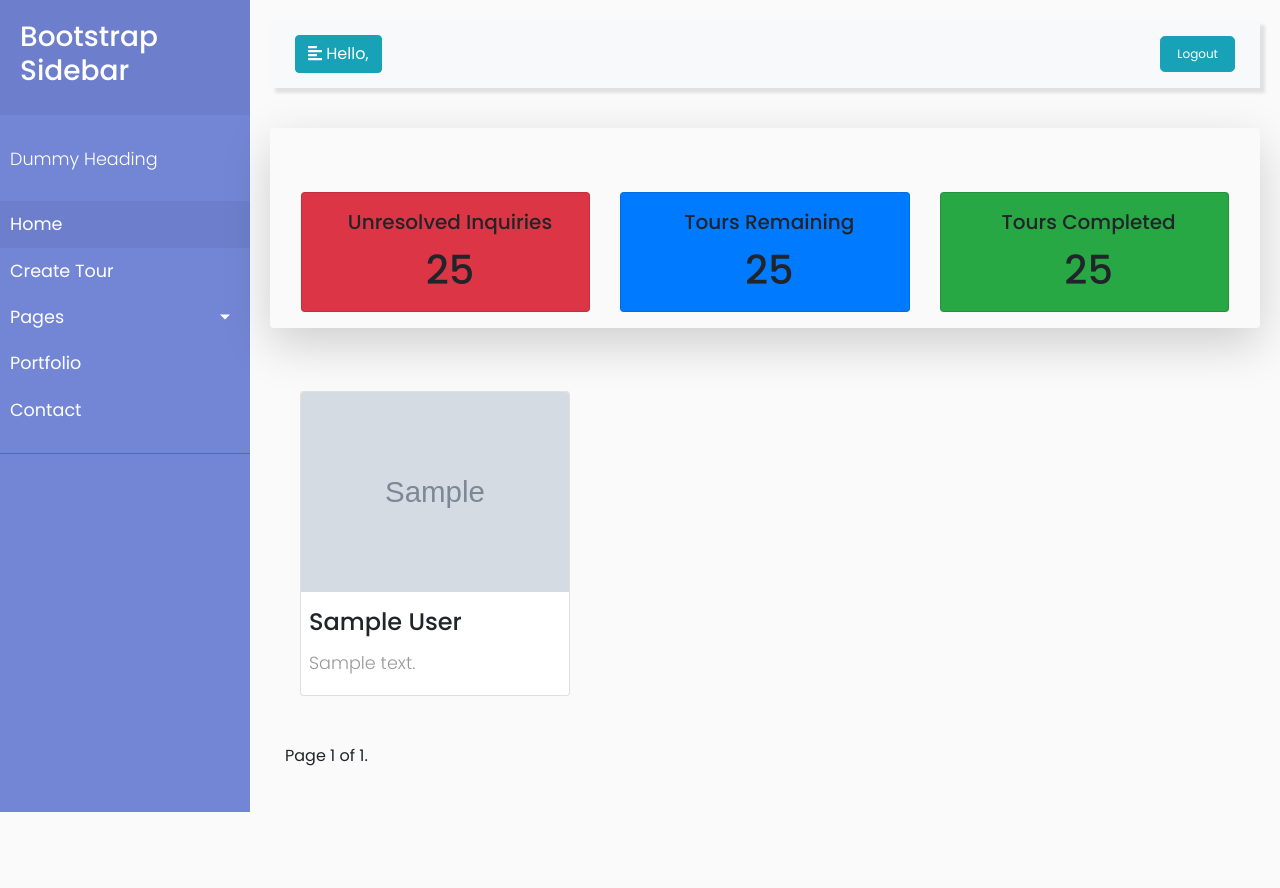
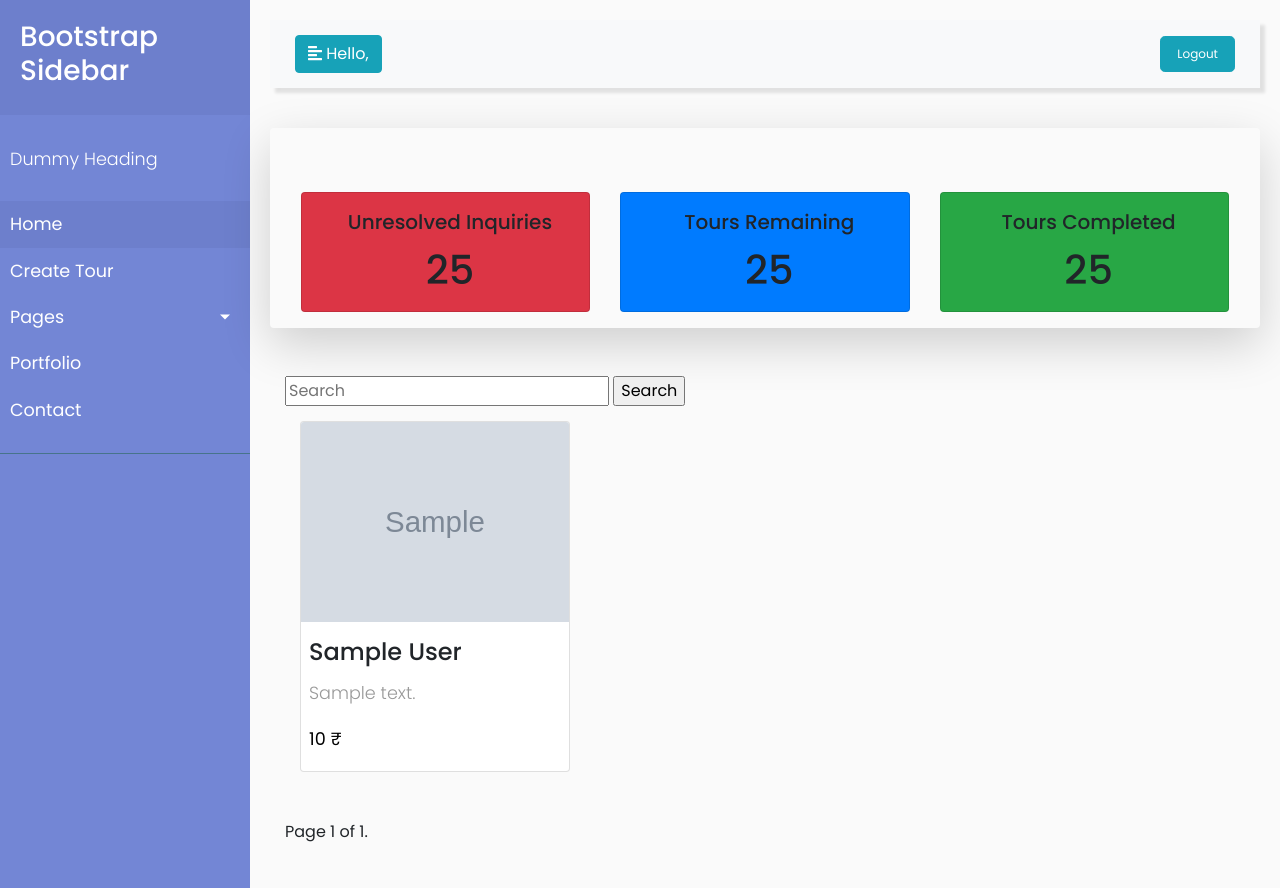
Before and after one commit to deven740/django-travel-website, a Django app: page /site-admin/home/ in a window 1280 px wide. Before the commit the page ends 812 px from the top, so only its background shows below. Run offline with Django 3.2, Linux system fonts and the light colour scheme; tables that the repository leaves empty hold one stand-in row (values such as "Sample post"); grey boxes marked "Sample" are stand-in pictures; some libraries are stand-ins or nearby versions.

Commit message:
Search Functionality for admin

```diff
--- a/admin_panel/static/js/create_tour.js
+++ b/admin_panel/static/js/create_tour.js
@@ -4,16 +4,13 @@ $(document).ready(function () {
     $("img").click(function () {
         image_id = $(this).data("image-id");
         if ($.inArray(image_id, image_id_array) != -1) {
-            console.log("is in array", image_id);
             image_index = image_id_array.indexOf(image_id);
             image_id_array.splice(image_index, 1);
             $(this).css("border", "None");
         } else {
             image_id_array.push(image_id);
-            console.log("not in array", image_id);
             $(this).css("border", "3px solid blue");
         }
-        console.log(image_id_array);
     });
 
     $("#delete-images").click(function () {
--- a/admin_panel/templates/admin_panel/view_tours.html
+++ b/admin_panel/templates/admin_panel/view_tours.html
@@ -29,7 +29,10 @@
     </div>
 
     <!-- Working on this -->
-
+    <form action="{% url 'admin_home_view' %}" method="GET">
+        <input type="text" placeholder="Search" name="query" />
+        <input type="submit" value="Search" />
+    </form>
     <div class="card-deck row">
         {% for tour in tours %}
         <div class="col-xs-12 col-sm-6 col-md-4">
@@ -56,6 +59,7 @@
                         </a>
                     </h4>
                     <p class="card-text">{{tour.description}}</p>
+                    <p class="card-text"><b style="color: black;">{{tour.price}} &#8377;</b></p></b>
                 </div>
             </div>
         </div>
--- a/admin_panel/views.py
+++ b/admin_panel/views.py
@@ -18,6 +18,19 @@ class AdminHomePageView(ListView):
     context_object_name = "tours"
     paginate_by = 4
     template_name = "admin_panel/view_tours.html"
+
+    def get(self, request, *args, **kwargs):
+        print('hello')
+        return super().get(request, *args, **kwargs)
+
+    def get_queryset(self):
+        query = self.request.GET.get('query', None)
+        queryset = Tour.objects.all()
+
+        if query:
+            queryset = queryset.filter(name__icontains=query)
+
+        return queryset
 
 
 class CreateTourView(CreateView):
```
